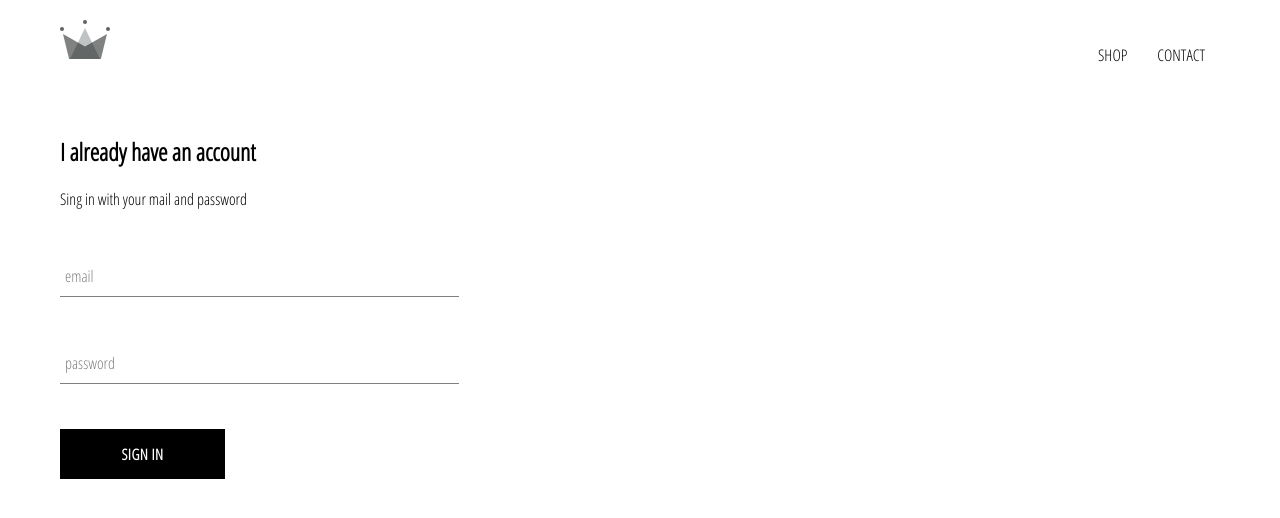
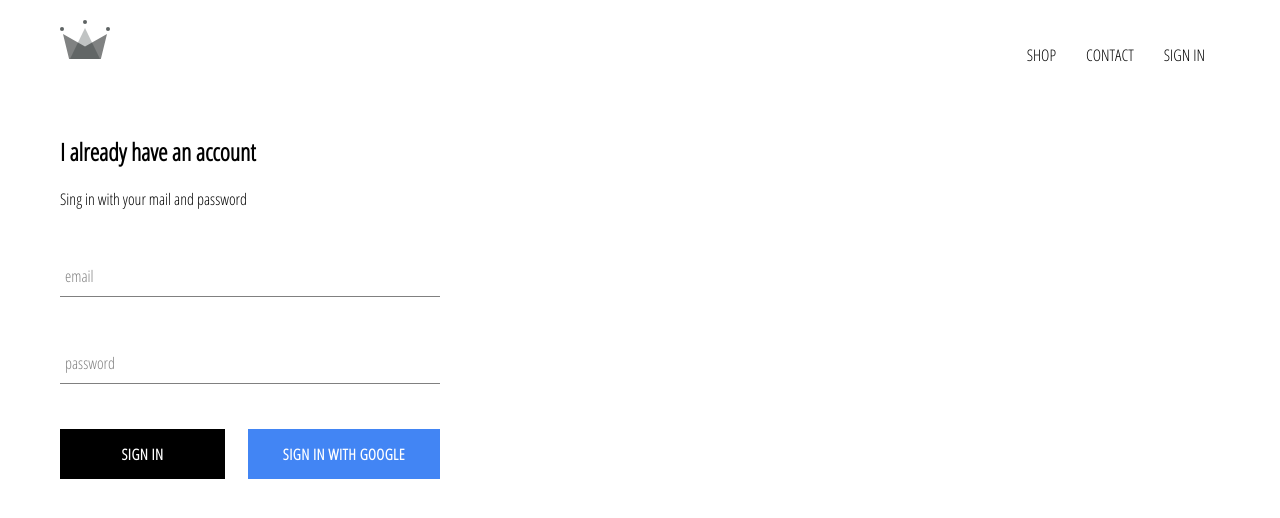
Before and after one commit to tassosv/react-crwn-clothing, a React (Create React App) app: page /signin in a window 1280 px wide. Shown: the top 518 px of the page. Built offline with nearby package versions, Linux system fonts and the light colour scheme; no server answers.

Commit message:
adding style on custom buttons for sign in and the headers

```diff
--- a/package.json
+++ b/package.json
@@ -6,6 +6,7 @@
     "@testing-library/jest-dom": "^4.2.4",
     "@testing-library/react": "^9.3.2",
     "@testing-library/user-event": "^7.1.2",
+    "firebase": "^7.15.1",
     "node-sass": "^4.14.1",
     "react": "^16.13.1",
     "react-dom": "^16.13.1",
--- a/src/App.css
+++ b/src/App.css
@@ -6,3 +6,7 @@
     text-decoration: none;
     color: black;
 }
+
+* {
+    box-sizing: border-box;
+}
--- a/src/App.js
+++ b/src/App.js
@@ -9,21 +9,43 @@
 import ShopPage from "./pages/shop/shop.component";
 import Header from './components/header/header.component';
 import SignInAndSignUpPage from "./pages/sign-in-and-sign-up/sign-in-and-sign-up.component";
+import {auth} from './firebase/firebase.utils';
 
 
-function App() {
+class App extends React.Component {
+    constructor() {
+        super();
+        this.state = {
+            currentUser: null
+        }
+    }
+
+    unsubscribeFromAuth = null;
+
+    componentDidMount() {
+        this.unsubscribeFromAuth = auth.onAuthStateChanged(user => {
+            this.setState({currentUser: user});
+        });
+    }
+
+    componentWillUnmount() {
+        this.unsubscribeFromAuth();
+    }
+
+    render() {
         return (
             <BrowserRouter>
                 <div>
-              <Header />
+                    <Header currentUser = {this.state.currentUser}/>
                     <Switch>
-                <Route exact path='/' component={HomePage} />
-                <Route exact path='/shop' component={ShopPage} />
-                  <Route exact path='/signin' component={SignInAndSignUpPage} />
+                        <Route exact path='/' component={HomePage}/>
+                        <Route exact path='/shop' component={ShopPage}/>
+                        <Route exact path='/signin' component={SignInAndSignUpPage}/>
                     </Switch>
                 </div>
             </BrowserRouter>
         );
     }
+}
 
 export default App;
--- a/src/components/custom-button/custom-button.component.jsx
+++ b/src/components/custom-button/custom-button.component.jsx
@@ -2,8 +2,10 @@
 
 import './custom-button.styles.scss';
 
-const CustomButton = ({children, ...otherProps}) => (
-    <button className='custom-button' {...otherProps} >
+const CustomButton = ({children, isGoogleSignIn, ...otherProps}) => (
+    <button className={`${isGoogleSignIn? 'google-sign-in': ''} custom-button`}
+            {...otherProps}
+    >
         {children}
     </button>
 );
--- a/src/components/custom-button/custom-button.styles.scss
+++ b/src/components/custom-button/custom-button.styles.scss
@@ -19,4 +19,15 @@
     color: black;
     border: 1px solid black;
   }
+
+  &.google-sign-in {
+    background-color: #4285f4;
+    color: white;
+  }
+
+  &:hover {
+    background-color: #357ae8;
+    border: none;
+  }
+
 }
--- a/src/components/header/header.component.jsx
+++ b/src/components/header/header.component.jsx
@@ -1,8 +1,14 @@
 import React from 'react';
+
 import {Link} from 'react-router-dom';
+
+import {auth} from '../../firebase/firebase.utils';
+
 import './header.styles.scss';
+
 import { ReactComponent as Logo } from '../../assets/crown.svg';
-const Header = () => (
+
+const Header = ({currentUser}) => (
     <div className='header'>
         <Link to='/'>
             <Logo className='logo' />
@@ -14,6 +20,14 @@
             <Link className='option' to='/shop'>
                 CONTACT
             </Link>
+            {
+                currentUser ?
+                    <div className='option' onClick={()=> auth.signOut()}>
+                        SIGN OUT
+                    </div>
+                    :
+                    <Link className='option' to='/signin'>SIGN IN</Link>
+            }
         </div>
     </div>
 );
--- a/src/components/header/header.styles.scss
+++ b/src/components/header/header.styles.scss
@@ -20,6 +20,7 @@
 
     .option {
       padding: 10px 15px;
+      cursor: pointer;
     }
   }
 }
--- a/src/components/sign-in/sign-in.component.jsx
+++ b/src/components/sign-in/sign-in.component.jsx
@@ -1,6 +1,7 @@
 import React from 'react';
 import FormInput from "../form-input/form-input.component";
 import CustomButton from "../custom-button/custom-button.component";
+import {signInWithGoogle} from "../../firebase/firebase.utils";
 
 import './sign-in.styles.scss';
 
@@ -47,9 +48,12 @@
                         handleChange = {this.handleChange}
                         label='password'
                         required />
-                    <CustomButton type="submit">
-                        sign IN
-                    </CustomButton>
+                    <div className='buttons'>
+                        <CustomButton type="submit">SIGN IN</CustomButton>
+                        <CustomButton onClick={signInWithGoogle} isGoogleSignIn>
+                        SIGN IN WITH GOOGLE
+                        </CustomButton>
+                    </div>
                 </form>
             </div>
         );
--- a/src/components/sign-in/sign-in.styles.scss
+++ b/src/components/sign-in/sign-in.styles.scss
@@ -1,9 +1,14 @@
 .sign-in {
-  width: 30vw;
+  width: 380px;
   display: flex;
   flex-direction: column;
 
   .title{
     margin: 10px;
   }
+
+  .buttons {
+    display: flex;
+    justify-content: space-between;
+  }
 }
--- /dev/null
+++ b/src/firebase/firebase.utils.js
@@ -0,0 +1,31 @@
+import firebase from 'firebase/app';
+import 'firebase/firestore';
+import 'firebase/auth';
+
+const config =
+{
+    apiKey: "AIzaSyCotWY97reXDb3iMKHyUErg8lN8NMvTwN8",
+        authDomain: "crwn-project-34e6e.firebaseapp.com",
+    databaseURL: "https://crwn-project-34e6e.firebaseio.com",
+    projectId: "crwn-project-34e6e",
+    storageBucket: "crwn-project-34e6e.appspot.com",
+    messagingSenderId: "914185424857",
+    appId: "1:914185424857:web:111dae9daf4cc178cb13c8",
+    measurementId: "G-KQ2YCKLD5M"
+};
+
+firebase.initializeApp(config);
+
+export const auth = firebase.auth();
+export const firestore = firebase.firestore();
+
+const provider = new firebase.auth.GoogleAuthProvider();
+
+provider.setCustomParameters(
+    {
+        prompt: 'select_account'
+    }
+);
+export const signInWithGoogle = () => auth.signInWithPopup(provider)
+
+export default firebase;
```
Also changed, not shown: 1 other file (tests, documents, lock files or other folders). Lines whose indentation alone changed are shown as unchanged.
